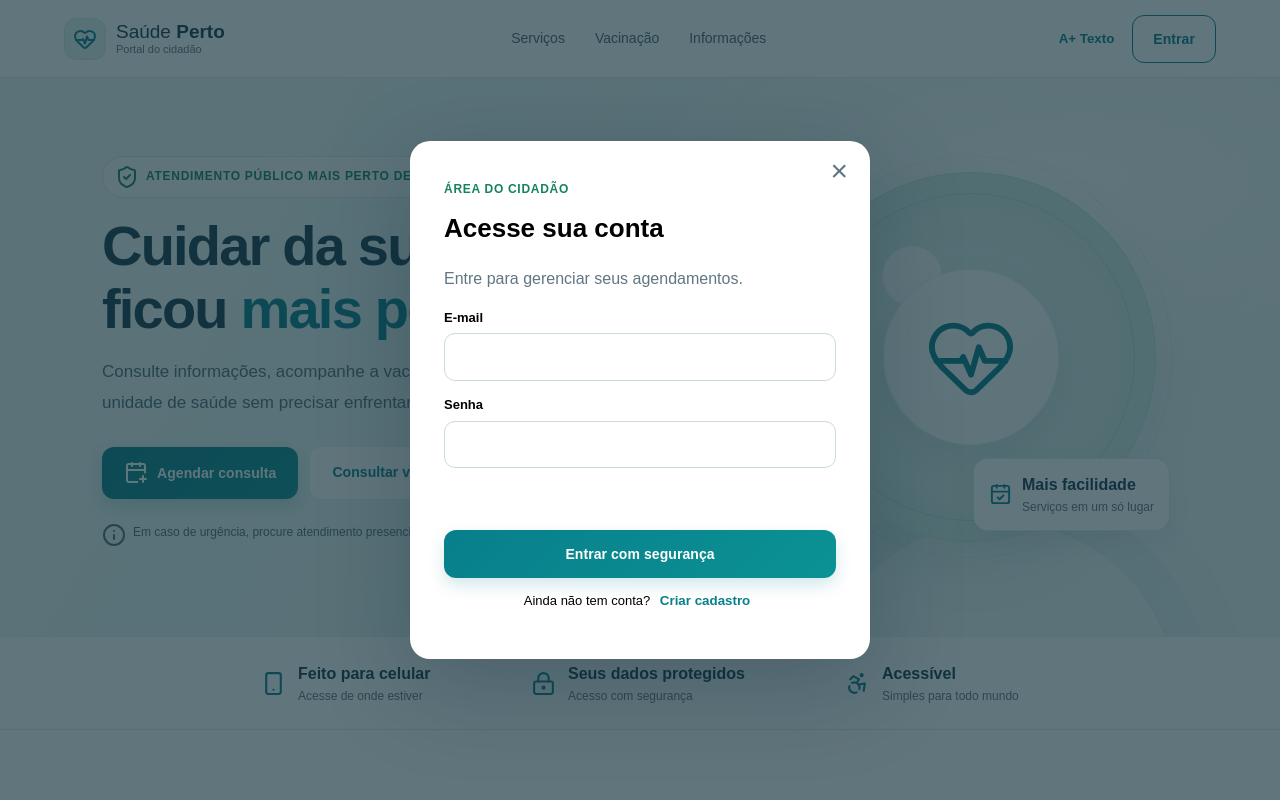
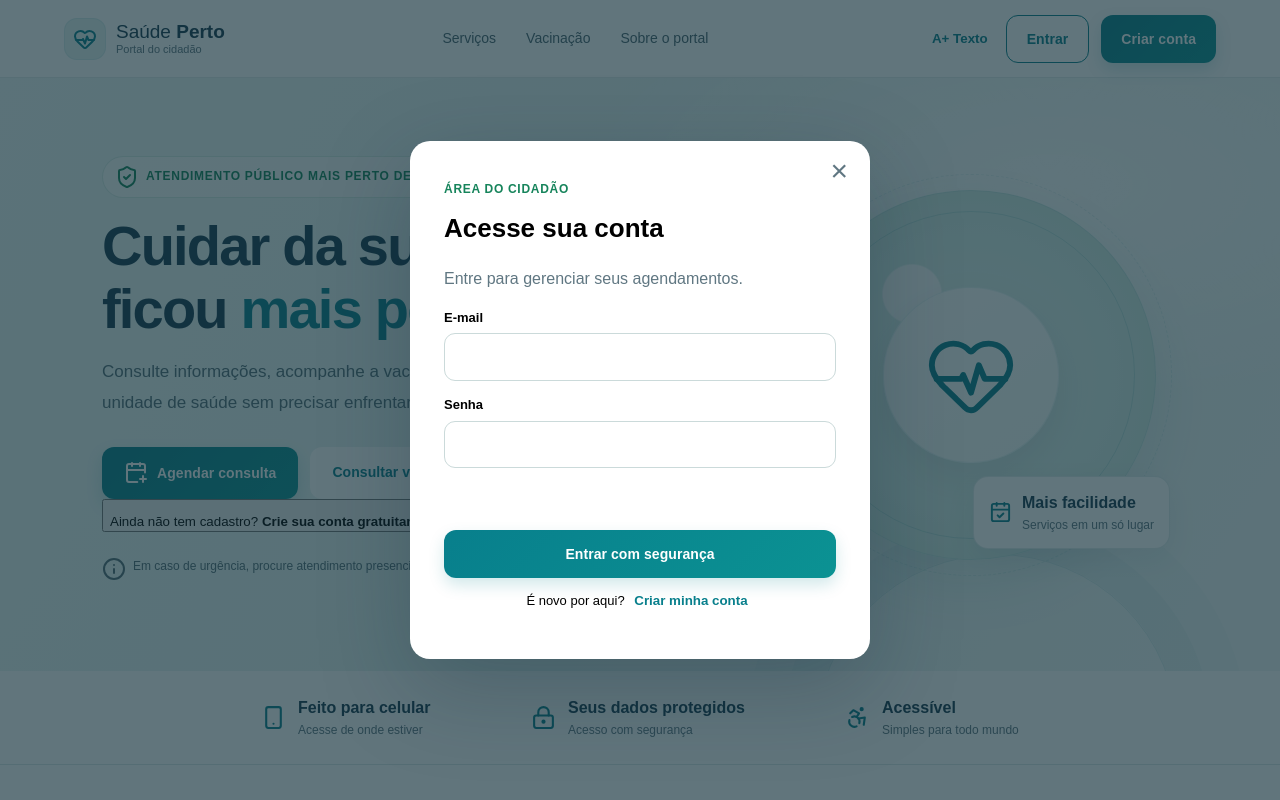
Before and after one commit to filipecorreiax1-cmyk/plataforma-de-saude, a website: page index.html in a window 1280 px wide. Both pictures are taken after a click on the button "Entrar". Shown: the top 800 px of the page. Drawn offline with nearby package versions, Linux system fonts and the light colour scheme; no server answers.

Commit message:
Organiza navegação e acesso do portal

```diff
--- a/index.html
+++ b/index.html
@@ -17,11 +17,11 @@
         <a class="brand" href="#" aria-label="Saúde Perto - início"><span class="brand-mark"><i
                     data-lucide="heart-pulse"></i></span><span>Saúde <b>Perto</b><small>Portal do
                     cidadão</small></span></a>
-        <nav class="desktop-nav" aria-label="Navegação principal"><a href="#servicos">Serviços</a><a
-                href="#vacinas">Vacinação</a><a href="#informacoes">Informações</a></nav>
+        <nav class="desktop-nav" aria-label="Navegação principal"><a href="#servicos">Serviços</a><a href="#vacinas">Vacinação</a><a href="#informacoes">Sobre o portal</a><a href="#patient-dashboard" id="desktop-dashboard-link" hidden>Meu painel</a></nav>
         <div class="top-actions">
             <button class="text-button" id="font-toggle" type="button">A+ Texto</button>
             <button class="button button-outline" id="login-open" type="button">Entrar</button>
+            <button class="button button-primary" id="register-open-top" type="button">Criar conta</button>
             <button class="button button-outline" id="logout-button" type="button" hidden>Sair</button>
             <button class="menu-mobile-toggle" id="menu-mobile-toggle" type="button" aria-label="Abrir menu"
                 aria-expanded="false" aria-controls="menu-mobile"><i data-lucide="menu"></i></button>
@@ -40,12 +40,12 @@
                     data-lucide="chevron-right"></i></a>
             <a href="#vacinas"><i data-lucide="syringe"></i><span>Vacinação</span><i
                     data-lucide="chevron-right"></i></a>
-            <a href="#informacoes"><i data-lucide="info"></i><span>Informações</span><i
-                    data-lucide="chevron-right"></i></a>
+            <a href="#informacoes"><i data-lucide="info"></i><span>Sobre o portal</span><i data-lucide="chevron-right"></i></a>
+            <a href="#patient-dashboard" id="mobile-dashboard-link" hidden><i data-lucide="user-round"></i><span>Meu painel</span><i data-lucide="chevron-right"></i></a>
         </div>
         <div class="mobile-menu-divider"></div>
-        <button type="button" class="mobile-menu-action" id="mobile-login"><i data-lucide="user-round"></i>Entrar na
-            minha conta</button>
+        <button type="button" class="mobile-menu-action" id="mobile-login"><i data-lucide="user-round"></i>Entrar na minha conta</button>
+        <button type="button" class="mobile-menu-action" id="mobile-register"><i data-lucide="user-plus"></i>Criar minha conta</button>
         <button type="button" class="mobile-menu-action" id="mobile-font"><i data-lucide="type"></i>Aumentar
             texto</button>
         <div class="mobile-menu-footer"><i data-lucide="heart-pulse"></i><span>Saúde Perto — Cuidado mais
@@ -58,9 +58,8 @@
                 <h1>Cuidar da sua saúde ficou <span>mais perto.</span></h1>
                 <p>Consulte informações, acompanhe a vacinação e organize seu atendimento na unidade de saúde sem
                     precisar enfrentar filas desnecessárias.</p>
-                <div class="hero-actions"><button class="button button-primary" id="schedule-open"><i
-                            data-lucide="calendar-plus"></i> Agendar consulta</button><a class="button button-light"
-                        href="#vacinas">Consultar vacinas</a></div>
+                <div class="hero-actions"><button class="button button-primary" id="schedule-open"><i data-lucide="calendar-plus"></i> Agendar consulta</button><a class="button button-light" href="#vacinas">Consultar vacinas</a></div>
+                <button class="hero-register-link" id="hero-register-open" type="button">Ainda não tem cadastro? <b>Crie sua conta gratuitamente</b> <i data-lucide="arrow-right"></i></button>
                 <p class="hero-note"><i data-lucide="info"></i> Em caso de urgência, procure atendimento presencial ou
                     ligue 192 (SAMU).</p>
             </div>
@@ -188,8 +187,7 @@
                     id="auth-otp" type="text" inputmode="numeric" autocomplete="one-time-code" pattern="[0-9]{6}" maxlength="6" placeholder="000000"></div>
             <p id="auth-error" class="form-error" role="alert"></p><button class="button button-primary full"
                 type="submit">Entrar com segurança</button>
-            <p class="dialog-switch">Ainda não tem conta? <button type="button" class="inline-link"
-                    id="register-open">Criar cadastro</button></p>
+            <p class="dialog-switch">É novo por aqui? <button type="button" class="inline-link" id="register-open">Criar minha conta</button></p>
         </form>
     </dialog>
     <dialog id="register-dialog" aria-labelledby="register-title">
@@ -207,6 +205,7 @@
                     Privacidade</a>.</label>
             <p id="register-error" class="form-error" role="alert"></p><button class="button button-primary full"
                 type="submit">Criar minha conta</button>
+            <p class="dialog-switch">Já possui cadastro? <button type="button" class="inline-link" id="login-from-register">Entrar na minha conta</button></p>
         </form>
     </dialog>
     <dialog id="schedule-dialog" aria-labelledby="schedule-title">
```
